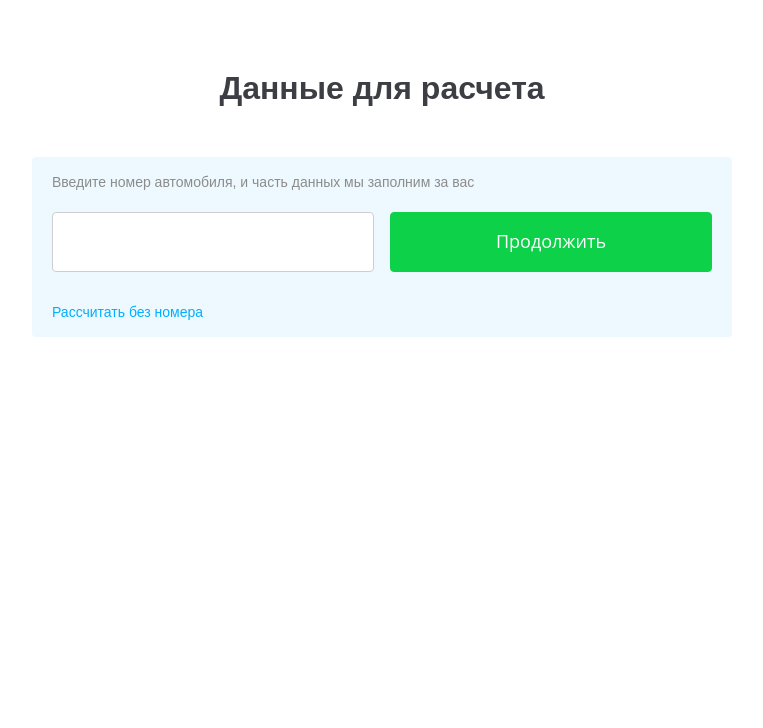
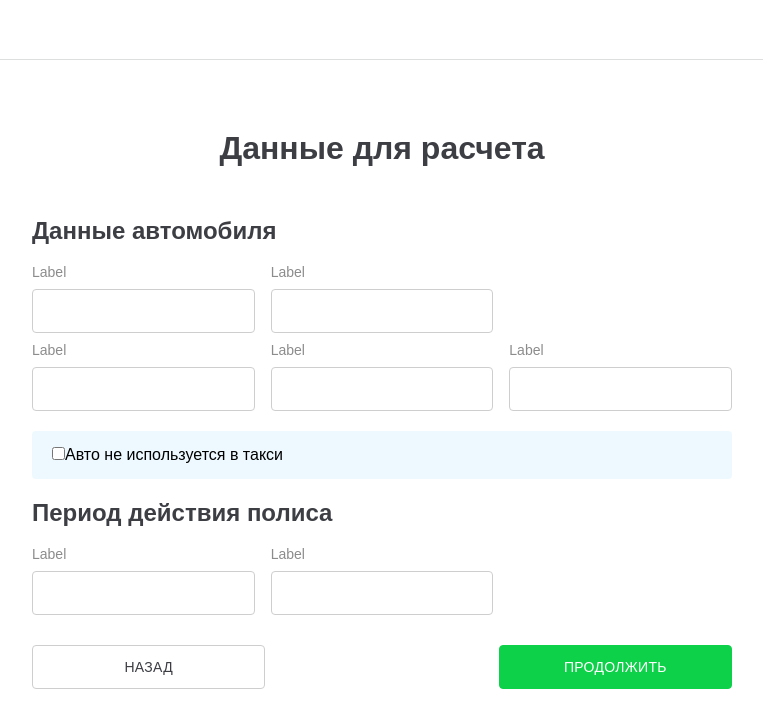
Before and after one commit to evgenii-del/1portal, a React (Create React App) app: page / in a window 1280 px wide. Shown: the top 728 px of the page, without its empty margins (258-1021 px from the left). Built offline with nearby package versions, Linux system fonts and the light colour scheme.

Commit message:
Create Header and Footer

```diff
--- a/src/App.tsx
+++ b/src/App.tsx
@@ -1,10 +1,16 @@
 import React, { FC } from "react";
 import Stepper from "./pages/Stepper";
+import Header from "./components/Header";
+import Footer from "./components/Footer";
 
 const App: FC = () => {
   return (
-    <div className="wrapper">
-      <Stepper />
+    <div className="App">
+      <Header />
+      <div className="wrapper">
+        <Stepper />
+      </div>
+      <Footer />
     </div>
   );
 };
--- /dev/null
+++ b/src/assets/Footer.scss
@@ -0,0 +1,5 @@
+.footer {
+  height: 60px;
+  background-color: #fff;
+  border-top: solid 1px #dddede;
+}
--- /dev/null
+++ b/src/assets/Header.scss
@@ -0,0 +1,5 @@
+.header {
+  height: 60px;
+  background-color: #fff;
+  border-bottom: solid 1px #dddede;
+}
--- a/src/assets/index.scss
+++ b/src/assets/index.scss
@@ -2,4 +2,6 @@
 @import "CustomTextInput";
 @import "StepperButtons";
 @import "CarNumberStep";
+@import "Header";
+@import "Footer";
 @import "app";
--- /dev/null
+++ b/src/components/Footer.tsx
@@ -0,0 +1,7 @@
+import React, { FC } from "react";
+
+const Footer: FC = () => {
+  return <footer className="footer" />;
+};
+
+export default Footer;
--- /dev/null
+++ b/src/components/Header.tsx
@@ -0,0 +1,7 @@
+import React, { FC } from "react";
+
+const Header: FC = () => {
+  return <header className="header" />;
+};
+
+export default Header;
--- a/src/pages/Stepper.tsx
+++ b/src/pages/Stepper.tsx
@@ -3,7 +3,7 @@ import CarDetailsStep from "../components/CarDetailsStep";
 import CarNumberStep from "../components/CarNumberStep";
 
 const Stepper: FC = (): JSX.Element => {
-  const [currentStep, setCurrentStep] = useState(1);
+  const [currentStep, setCurrentStep] = useState(2);
 
   const nextStep = (step: number): void => {
     setCurrentStep(step);
```
